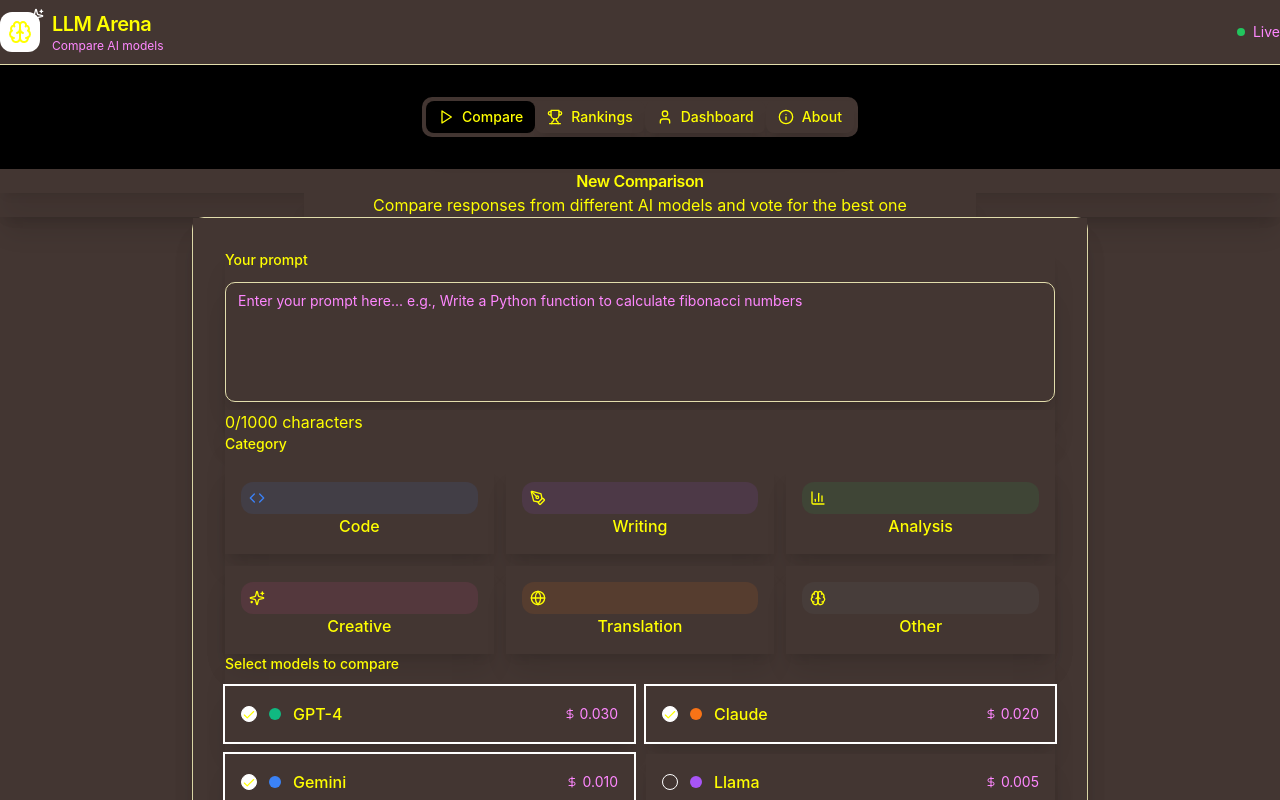
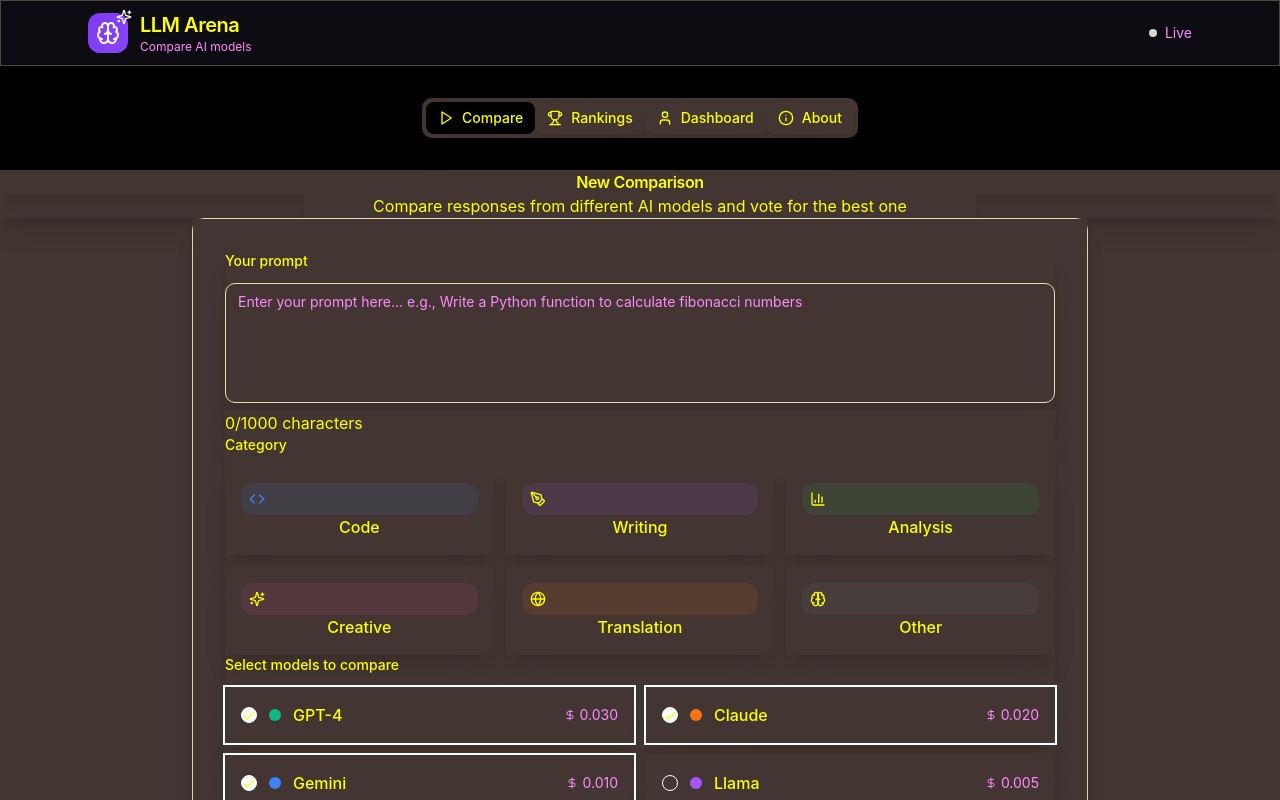
Before and after one commit to klaus-deor/llm-clash-51, a React (Vite) app: page / in a window 1280 px wide. Shown: the top 800 px of the page. Built offline with nearby package versions, Linux system fonts and the light colour scheme.

Commit message:
🎨 Fix: Atualiza header com tema roxo escuro e preto

```diff
--- a/src/components/ArenaHeader.tsx
+++ b/src/components/ArenaHeader.tsx
@@ -3,15 +3,15 @@ import { Brain, Sparkles } from "lucide-react";
 export default function ArenaHeader() {
   return (
     <header className="sticky top-0 z-50 w-full">
-      {/* Apple-style blur background */}
-      <div className="glass-apple border-b border-border/50">
-        <div className="container-apple">
+      {/* Dark purple blur background */}
+      <div className="glass-minimal border-b border-border/30">
+        <div className="container-minimal">
           <div className="flex h-16 items-center justify-between">
-            {/* Logo */}
+            {/* Logo with purple accent */}
             <div className="flex items-center gap-3">
               <div className="relative">
-                <div className="flex h-10 w-10 items-center justify-center rounded-xl bg-primary">
-                  <Brain className="h-6 w-6 text-primary-foreground" />
+                <div className="flex h-10 w-10 items-center justify-center rounded-xl gradient-purple">
+                  <Brain className="h-6 w-6 text-white" />
                 </div>
                 <div className="absolute -top-1 -right-1">
                   <Sparkles className="h-4 w-4 text-primary" />
@@ -27,11 +27,10 @@ export default function ArenaHeader() {
               </div>
             </div>
 
-            {/* Right side - minimal */}
+            {/* Right side - status indicator */}
             <div className="flex items-center gap-4">
-              {/* Status indicator */}
               <div className="flex items-center gap-2">
-                <div className="h-2 w-2 rounded-full bg-green-500"></div>
+                <div className="h-2 w-2 rounded-full bg-primary animate-pulse"></div>
                 <span className="text-sm text-muted-foreground">Live</span>
               </div>
             </div>
```
